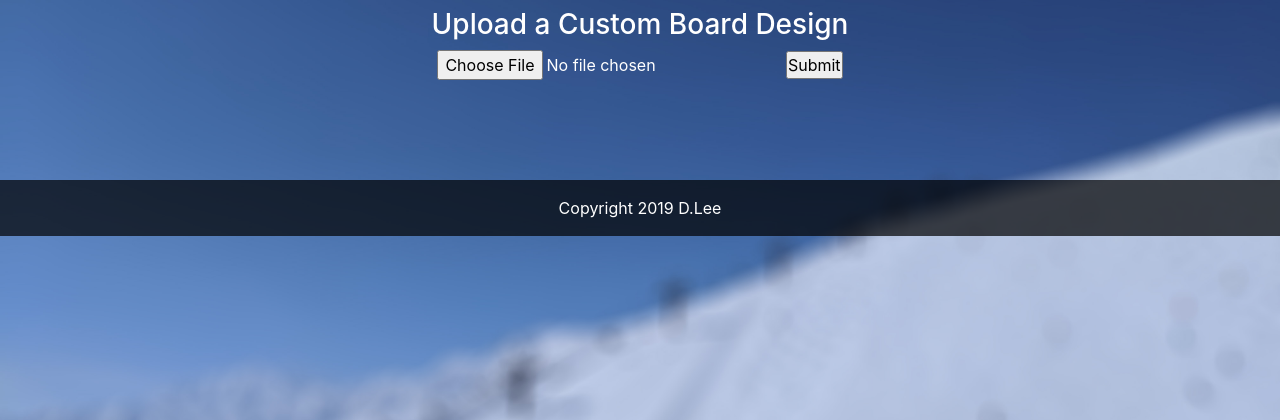
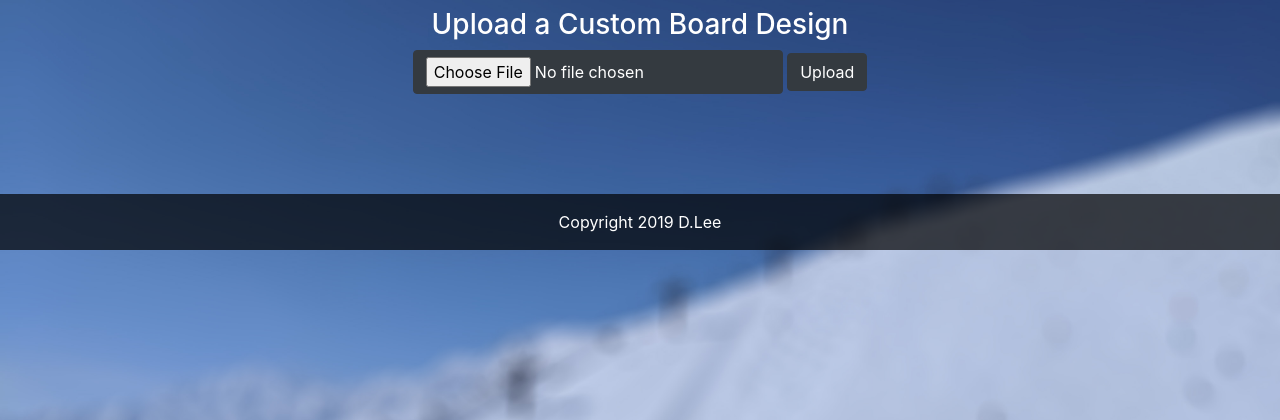
Before and after one commit to tedtag/snowboard-ctf, a PHP site: page /snowboard.php in a window 1280 px wide. Shown: the part 94-514 px from the top of the page. Run offline with PHP 8.4, Linux system fonts and the light colour scheme.

```diff
--- a/snowboard.php
+++ b/snowboard.php
@@ -44,8 +44,8 @@
        <h3>Upload a Custom Board Design</h3>
 
       <form action="" method="POST" enctype="multipart/form-data">
-        <input type="file" name="image" />
-        <input type="submit"/>
+        <input type="file" name="image" class="btn btn-dark">
+        <input type="submit" value="Upload" class="btn btn-dark" >
       </form>
 
     </main>
```
